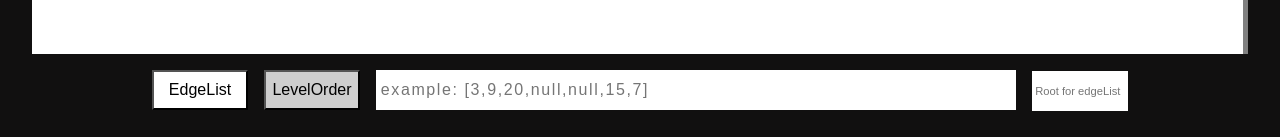
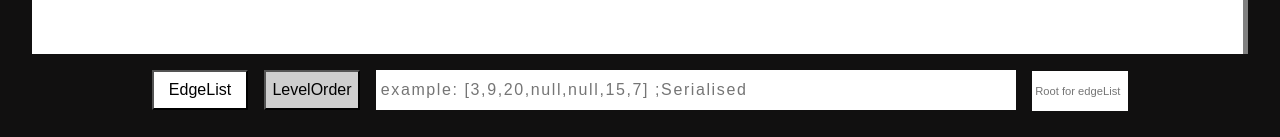
Before and after one commit to neel0086/CodingTools, a React (Create React App) app: page / in a window 1280 px wide. Shown: the part 660-797 px from the top of the page. Built offline with nearby package versions, Linux system fonts and the light colour scheme.

Commit message:
tree completedd

```diff
--- a/src/TreeTools.js/Tree.js
+++ b/src/TreeTools.js/Tree.js
@@ -268,7 +268,7 @@ import './style.css'
           type="text"
           className="userInp"
           onChange={e=>realtime(e)}
-          placeholder={"example: "+`${levelView?"[3,9,20,null,null,15,7]":"[[1,2],[2,3]]"}`}
+          placeholder={"example: "+`${levelView?"[3,9,20,null,null,15,7] ;Serialised":"[[1,2],[2,3]]"}`}
           />
           <input
           type="text"
```
